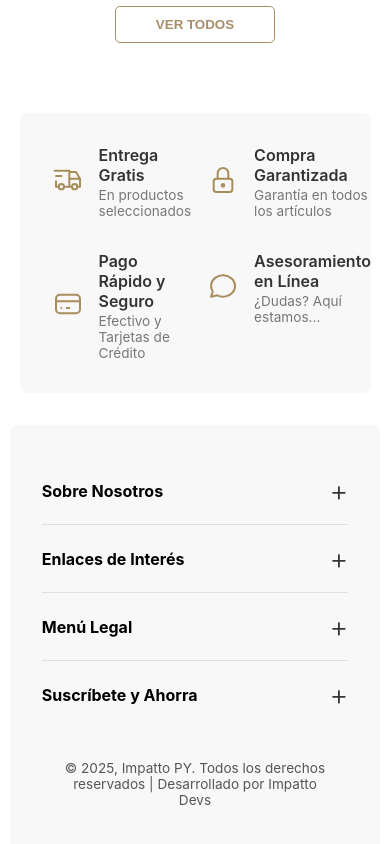
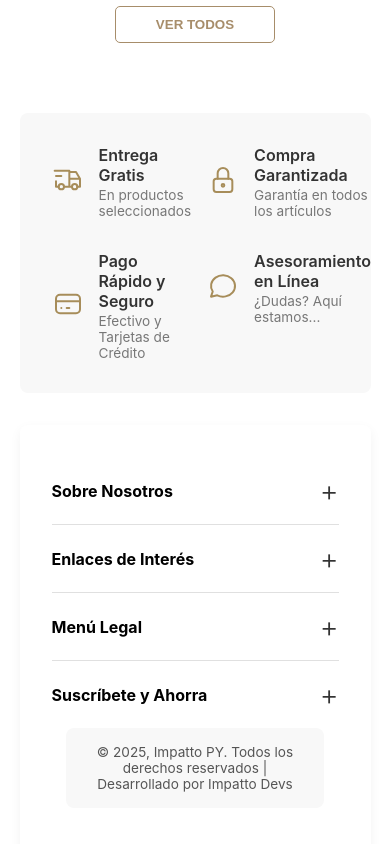
Before and after one commit to Javiermu97/impattopyproyect, a Next.js app: page / in a window 390 px wide. Shown: the part 1179-2023 px from the top of the page. Built offline with nearby package versions, Linux system fonts and the light colour scheme; no server answers; the database is empty.

Commit message:
Footer actualizado

```diff
--- a/app/globals.css
+++ b/app/globals.css
@@ -148,17 +148,18 @@ button { cursor: pointer; border: none; padding: 10px 20px; border-radius: 5px;
 
 
 /* ========================================================= */
-/* ===== CÓDIGO DEFINITIVO Y UNIFICADO PARA EL FOOTER ===== */
+/* ===== CÓDIGO FINAL Y CORRECTO PARA EL FOOTER ===== */
 /* ========================================================= */
 
-/* --- 1. ESTILOS PARA EL CONTENEDOR PRINCIPAL DEL FOOTER (LA PRIMERA FRANJA) --- */
+/* --- 1. ESTILOS PARA EL BLOQUE PRINCIPAL DEL FOOTER (ACORDEÓN) --- */
 .footer {
-  max-width: 1200px; /* Ancho máximo */
-  margin: 0 auto;    /* Centrado automático, crea los espacios laterales */
-  background-color: #f8f8f8; /* Fondo gris claro */
+  max-width: 1200px;
+  margin: 0 auto 1rem auto; /* Centrado, y margen inferior de 1rem para separar */
+  background-color: white; /* Fondo blanco para que parezca una tarjeta */
   border-radius: 8px;
   padding: 2rem;
   box-sizing: border-box;
+  box-shadow: 0 4px 12px rgba(0,0,0,0.05); /* Sombra sutil opcional */
 }
 
 .footer-content {
@@ -168,95 +169,51 @@ button { cursor: pointer; border: none; padding: 10px 20px; border-radius: 5px;
   gap: 2rem;
 }
 
-.footer-col {
-  flex: 1;
-  min-width: 220px;
-}
+.footer-col { flex: 1; min-width: 220px; }
 .footer-col h3 { font-size: 1.1em; margin-bottom: 15px; color: black; }
 .footer-col p, .footer-col ul { color: black; line-height: 1.6; list-style: none; padding: 0; margin: 0; }
 .footer-col ul li { margin-bottom: 8px; }
-.footer-col a { color: black; }
-.footer-col a:hover { text-decoration: underline; }
-.footer-col form { display: flex; flex-direction: column; gap: 10px; }
-.footer-col input[type="email"] { padding: 10px; border-radius: 5px; border: 1px solid #ddd; background-color: white; color: black; }
-.footer-col .btn-subscribe { background-color: black; color: white; transition: background-color 0.2s ease; padding: 8px 20px; border-radius: 50px; font-size: 0.9rem; }
-.footer-col .btn-subscribe:hover { background-color: #A78D5A; }
-
-/* --- 2. ESTILOS PARA LA FRANJA DE COPYRIGHT (SEPARADA) --- */
+
+/* --- 2. ESTILOS PARA EL BLOQUE DE COPYRIGHT (LA NUEVA FRANJA GRIS) --- */
 .footer-bottom {
-  max-width: 1200px; /* Mismo ancho máximo para consistencia */
-  margin: 1rem auto 2rem auto; /* Margen superior para separar, centrado y margen inferior */
+  max-width: 1200px; /* Mismo ancho que el footer principal */
+  margin: 0 auto 2rem auto; /* Centrado, y margen inferior de 2rem */
+  background-color: #f8f8f8; /* Fondo gris claro como pediste */
+  border-radius: 8px;
+  padding: 1rem;
+  box-sizing: border-box;
   text-align: center;
-  color: #555; /* Un color de texto más suave */
+  color: #555;
   font-size: 0.85rem;
-  padding: 1rem;
 }
 .footer-bottom p {
   margin: 0;
 }
 
-/* --- 3. ESTILOS RESPONSIVOS PARA EL ACORDEÓN EN MÓVIL Y TABLET --- */
+/* --- 3. ESTILOS RESPONSIVOS (MÓVIL Y TABLET) --- */
 @media (max-width: 992px) {
-  /* Hacemos que los contenedores sean un poco más angostos para tener bordes */
+  /* Hacemos que ambos bloques tengan bordes laterales en móvil */
   .footer, .footer-bottom {
-    max-width: 95%;
-  }
-
-  .footer-content {
-    flex-direction: column;
-    gap: 0;
-  }
-
-  .footer-col {
-    border-bottom: 1px solid #e0e0e0;
-  }
-  .footer-col:last-child {
-    border-bottom: none;
-  }
-
-  .footer-accordion-title {
-    display: flex;
-    justify-content: space-between;
-    align-items: center;
-    cursor: pointer;
-    padding: 1rem 0;
-    margin: 0;
-  }
-  .footer-accordion-title h3 {
-    margin: 0;
-    font-size: 1em;
-  }
-
-  .accordion-icon {
-    display: inline-block; /* Muestra el ícono "+" */
-    font-size: 1.5rem;
-    font-weight: 300;
-    transition: transform 0.3s ease-out;
-  }
-  .accordion-icon.open {
-    transform: rotate(45deg);
-  }
-  .accordion-icon::before { /* Crea el "+" */
-    content: '+';
-  }
-
-  .footer-accordion-content {
-    max-height: 0;
-    overflow: hidden;
-    transition: max-height 0.4s ease-out;
-    text-align: left;
-  }
-  .footer-accordion-content.open {
-    max-height: 500px;
-    padding: 0.5rem 0 1.5rem 0;
-  }
+    max-width: 90%;
+  }
+
+  .footer-content { flex-direction: column; gap: 0; }
+  .footer-col { border-bottom: 1px solid #e0e0e0; }
+  .footer-col:last-child { border-bottom: none; }
+  .footer-accordion-title { display: flex; justify-content: space-between; align-items: center; cursor: pointer; padding: 1rem 0; }
+  .footer-accordion-title h3 { margin: 0; font-size: 1em; }
+
+  .accordion-icon { display: inline-block; font-size: 1.5rem; font-weight: 300; transition: transform 0.3s ease-out; }
+  .accordion-icon.open { transform: rotate(45deg); }
+  .accordion-icon::before { content: '+'; }
+
+  .footer-accordion-content { max-height: 0; overflow: hidden; transition: max-height 0.4s ease-out; text-align: left; }
+  .footer-accordion-content.open { max-height: 500px; padding: 0.5rem 0 1.5rem 0; }
 }
 
 /* Ocultamos el ícono "+" en la vista de computadora */
 @media (min-width: 993px) {
-  .accordion-icon {
-    display: none;
-  }
+  .accordion-icon { display: none; }
 }
 
 
```
